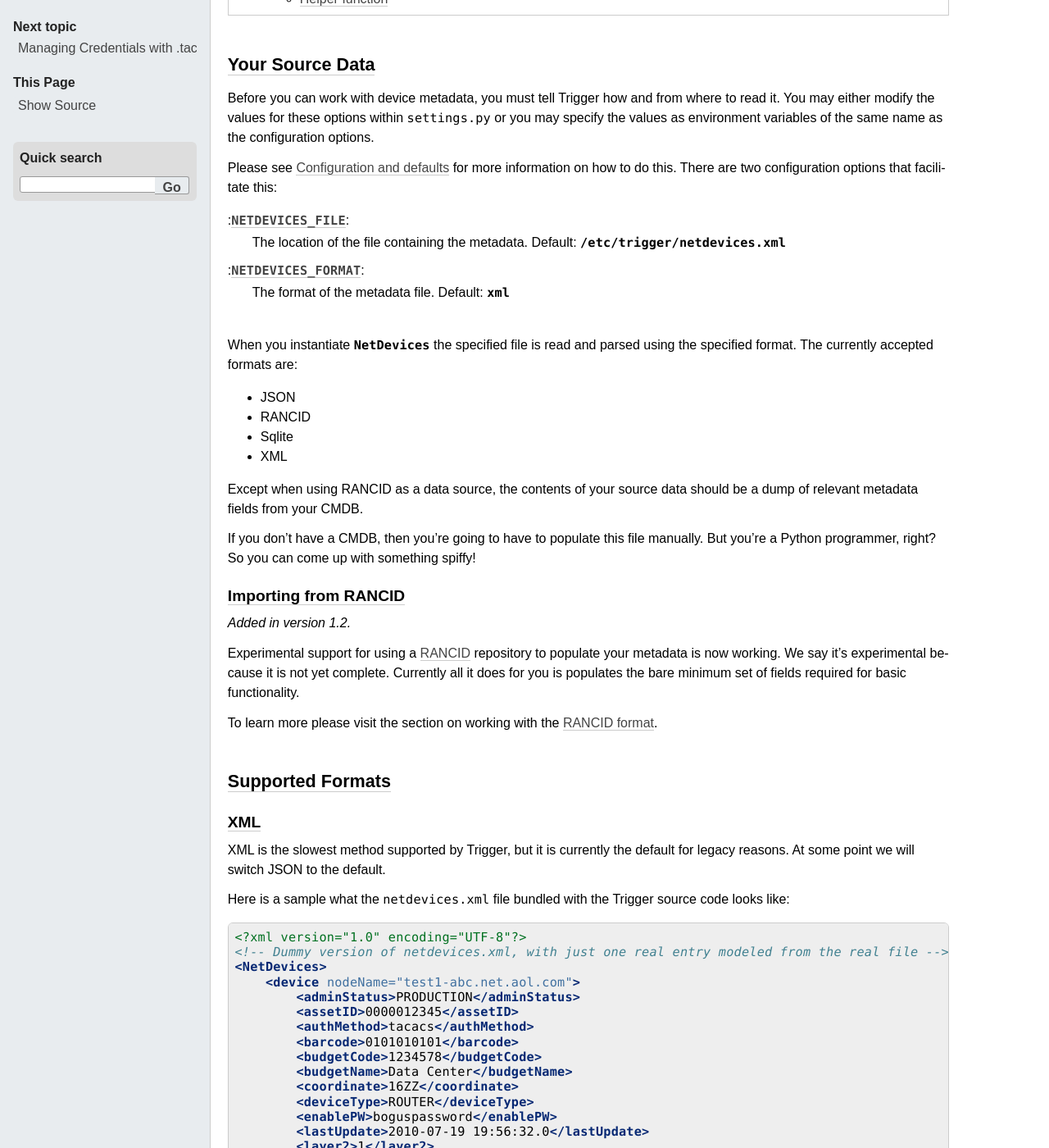
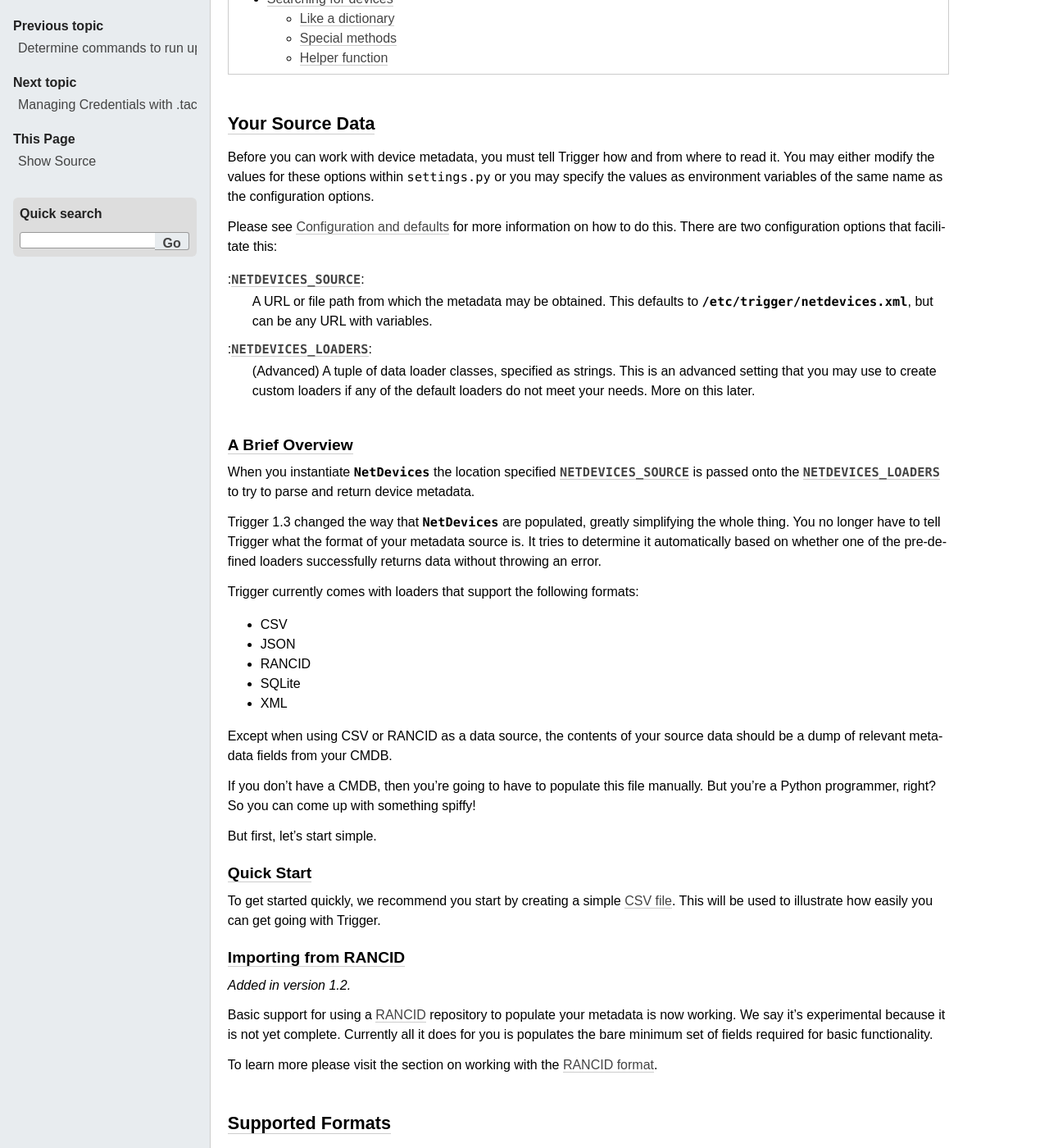
Before and after one commit to trigger/trigger, a Sphinx documentation site: the page built from docs/usage/netdevices.rst, in a window 1280 px wide and 1400 px high, scrolled down 543 px. Shown: the whole window at 82% size. Built offline with Sphinx 7.4.7, drawn with Linux system fonts in a browser that asks for light colours; some of the changed text lies outside the part shown.

Commit message:
Revamp netdevices usage doc for Trigger 1.3.

```diff
--- a/docs/usage/netdevices.rst
+++ b/docs/usage/netdevices.rst
@@ -21,33 +21,58 @@
 Please see :doc:`configuration` for more information on how to do this. There
 are two configuration options that facilitate this:
 
-::setting:`NETDEVICES_FILE`:
-    The location of the file containing the metadata. Default:
-    `/etc/trigger/netdevices.xml`
-::setting:`NETDEVICES_FORMAT`:
-    The format of the metadata file. Default: `xml`
+::setting:`NETDEVICES_SOURCE`:
+    A URL or file path from which the metadata may be obtained. This defaults to
+    `/etc/trigger/netdevices.xml`, but can be any URL with variables.
 
-When you instantiate `~trigger.netdevices.NetDevices` the specified file is
-read and parsed using the specified format. The currently accepted formats are:
+::setting:`NETDEVICES_LOADERS`:
+    (Advanced) A tuple of data loader classes, specified as strings. This is an
+    advanced setting that you may use to create custom loaders if any of the
+    default loaders do not meet your needs. More on this later.
 
+A Brief Overview
+----------------
+
+When you instantiate `~trigger.netdevices.NetDevices` the location specified
+:setting:`NETDEVICES_SOURCE` is passed onto the :setting:`NETDEVICES_LOADERS`
+to try to parse and return device metadata.
+
+Trigger 1.3 changed the way that `~trigger.netdevices.NetDevices` are
+populated, greatly simplifying the whole thing. You no longer have to tell
+Trigger what the format of your metadata source is. It tries to determine it
+automatically based on whether one of the pre-defined loaders successfully
+returns data without throwing an error.
+
+Trigger currently comes with loaders that support the following formats:
+
++ CSV
 + JSON
 + RANCID
-+ Sqlite
++ SQLite
 + XML
 
-Except when using RANCID as a data source, the contents of your source data
-should be a dump of relevant metadata fields from your CMDB.
+Except when using CSV or RANCID as a data source, the contents of your source
+data should be a dump of relevant metadata fields from your CMDB.
 
 If you don't have a CMDB, then you're going to have to populate this file
 manually. But you're a Python programmer, right? So you can come up with
 something spiffy!
+
+But first, let's start simple.
+
+Quick Start
+-----------
+
+To get started quickly, we recommend you start by creating a simple :ref:`CSV
+file <csv-format>`. This will be used to illustrate how easily you can get
+going with Trigger.
 
 Importing from RANCID
 ---------------------
 
 .. versionadded:: 1.2
 
-Experimental support for using a `RANCID <http://www.shrubbery.net/rancid/>`_
+Basic support for using a `RANCID <http://www.shrubbery.net/rancid/>`_
 repository to populate your metadata is now working. We say it's experimental
 because it is not yet complete. Currently all it does for you is populates the
 bare minimum set of fields required for basic functionality.
@@ -57,6 +82,31 @@
 
 Supported Formats
 =================
+
+.. _csv-format:
+
+CSV
+---
+
+.. versionadded:: 1.3
+
+This method is the most lightweight, but also the most limited. But it's a
+great starting point!
+
+The bare minimum config for CSV is a file populated comma-separated values,
+each on their own line with ``hostname,vendor``. For example::
+
+    test1-abc.net.aol.com,juniper
+    test2-abc.net.aol.com,cisco
+
+The most fields you may populate are the same as with the RANCID support.
+Please see the explanation of the fields populated by the :ref:`RANCID format
+<rancid-format>`. A "fully-populated" CSV file would look more like this::
+
+    test1-abc.net.aol.com,juniper,router
+    test2-abc.net.aol.com,juniper,router
+    fw1-xyz.net.aol.com,netscreen,firewall
+    lab1-switch.net.aol.com,foundry,switch
 
 .. _xml-format:
 
@@ -113,7 +163,8 @@
         ...
     </NetDevices>
 
-Please see ``conf/netdevices.xml`` within the Trigger source distribution for a full example.
+Please see ``conf/netdevices.xml`` within the Trigger source distribution for a
+full example.
 
 .. _json-format:
 
@@ -170,8 +221,8 @@
         ...
     ]
 
-To use JSON, create your :setting:`NETDEVICES_FILE` full of objects that look like the
-one above and set :setting:`NETDEVICES_FORMAT` to ``'json'``.
+To use JSON, create your :setting:`NETDEVICES_SOURCE` file full of objects that
+look like the one above.
 
 Please see ``conf/netdevices.json`` within the Trigger source distribution for
 a full example.
@@ -216,10 +267,9 @@
 can be toggled by seting the value of :setting:`RANCID_RECURSE_SUBDIRS` to
 ``True`` to your ``settings.py``.
 
-To use RANCID as a data source, set the value of :setting:`NETDEVICES_FILE` in
+To use RANCID as a data source, set the value of :setting:`NETDEVICES_SOURCE` in
 ``settings.py`` to the absolute path of location of of the root directory where
-your RANCID data is stored and set the value :setting:`NETDEVICES_FORMAT` to
-``'rancid'``.
+your RANCID data is stored.
 
 .. note::
 
@@ -271,10 +321,10 @@
 .. literalinclude:: ../../conf/netdevices.sql
     :language: sql
 
-To use SQLite, create a database using the schema provided within Trigger source
-distribution at ``conf/netdevices.sql``. You will need to populate the
-database full of rows with the columns above and set :setting:`NETDEVICES_FORMAT` to
-``'sqlite'``.
+To use SQLite, create a database using the schema provided within Trigger
+source distribution at ``conf/netdevices.sql``. You will need to populate the
+database full of rows with the columns above and set
+:setting:`NETDEVICES_SOURCE` the absolute path of the database file.
 
 Getting Started
 ===============
@@ -282,10 +332,21 @@
 First things first, you must instantiate `~trigger.netdevices.NetDevices`.  It
 has three things it requires before you can properly do this:
 
-    1. The :setting:`NETDEVICES_FILE` file must be readable and must properly
-       parse using the format specified by :setting:`NETDEVICES_FORMAT` (see above);
-    2. An instance of Redis.
-    3. The path to ``autoacl.py`` must be valid, and must properly parse.
+.. note::
+    If you do not want to load ACL associations you may skip them by passing
+    ``with_acls=False`` to `~trigger.netdevices.NetDevices` and then you only need
+    to satisfy the first requirement. A this time it is not possible to
+    globally disable ACL support, so this will only work for the purpose of
+    this walkthrough or when you manually instantiate NetDevices objects.
+
+1. The :setting:`NETDEVICES_SOURCE` file must be readable and must properly
+   parse using one of the default loaders formats supported in
+   :setting:`NETDEVICES_LOADERS` (see above);
+2. An instance of Redis (you may skip this by passing ``with_acls=False``
+   to the `~trigger.netdevices.NetDevices` constructor).
+3. The path to ``autoacl.py`` must be valid, and must properly parse (you
+   may skip this if you just want to ignore the warnings for now).
+
 
 How it works
 ------------
@@ -298,11 +359,13 @@
 module object as ``NetDevices._Singleton``. This is done as a performance boost
 because many Trigger components require a NetDevices instance, and if we had to
 keep creating new ones, we'd be waiting each time one had to parse
-:setting:`NETDEVICES_FILE` all over again.
+:setting:`NETDEVICES_SOURCE` all over again.
 
-Upon startup, each device object/element/row found within :setting:`NETDEVICES_FILE` is
-used to create a `~trigger.netdevices.NetDevice` object. This object pulls in
-ACL associations from `~trigger.acl.db.AclsDB`.
+Upon startup, each device object/element/row found within
+:setting:`NETDEVICES_SOURCE` is used to create a
+`~trigger.netdevices.NetDevice` object. This object pulls in ACL associations
+from `~trigger.acl.db.AclsDB`.
+
 
 .. _Singleton: http://en.wikipedia.org/wiki/Singleton_pattern
 
@@ -426,7 +489,13 @@
     >>> dev.is_router(), dev.is_switch(), dev.is_firewall()
     (True, False, False)
 
-You can view the ACLs assigned to the device::
+You can view the ACLs assigned to the device:
+
+.. note::
+    If you have passed ``with_acls=False``, none of these attributes will be
+    populated and will instead return an empty ``set()``).
+
+::
 
     >>> dev.explicit_acls
     set(['abc123'])
```
